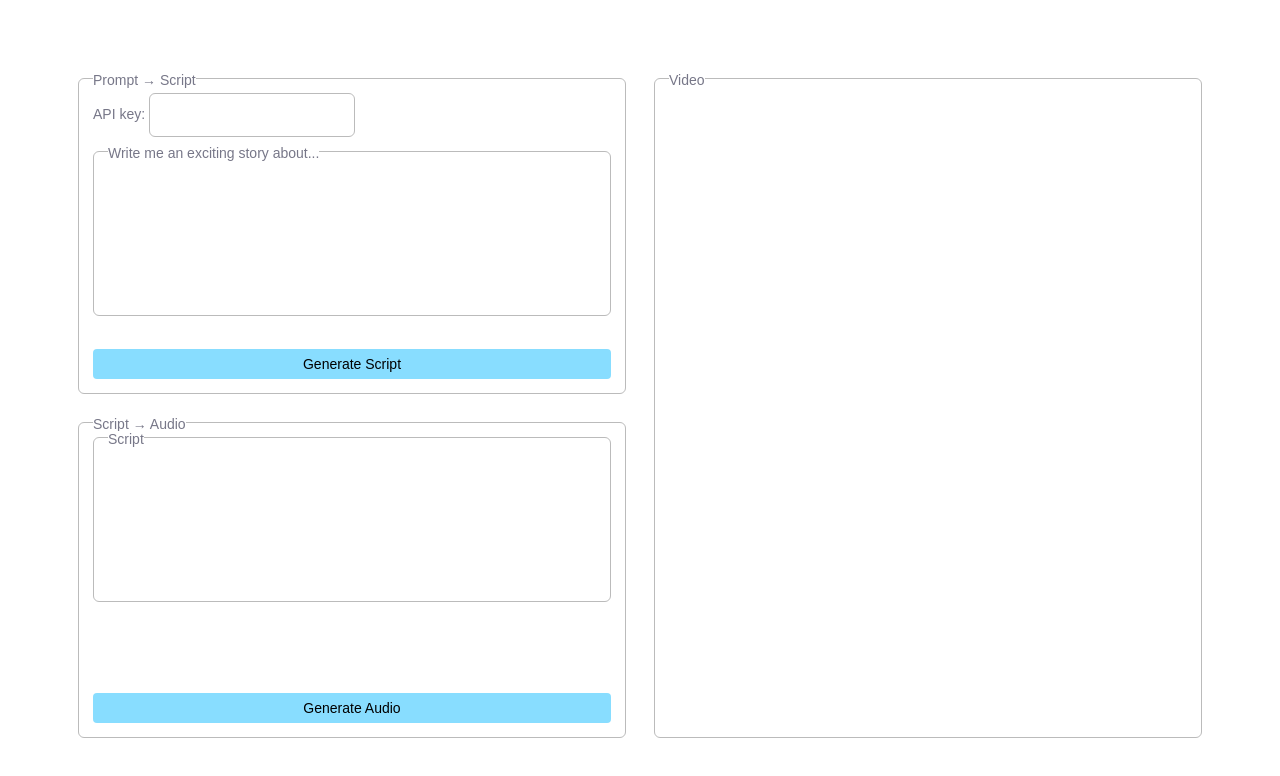
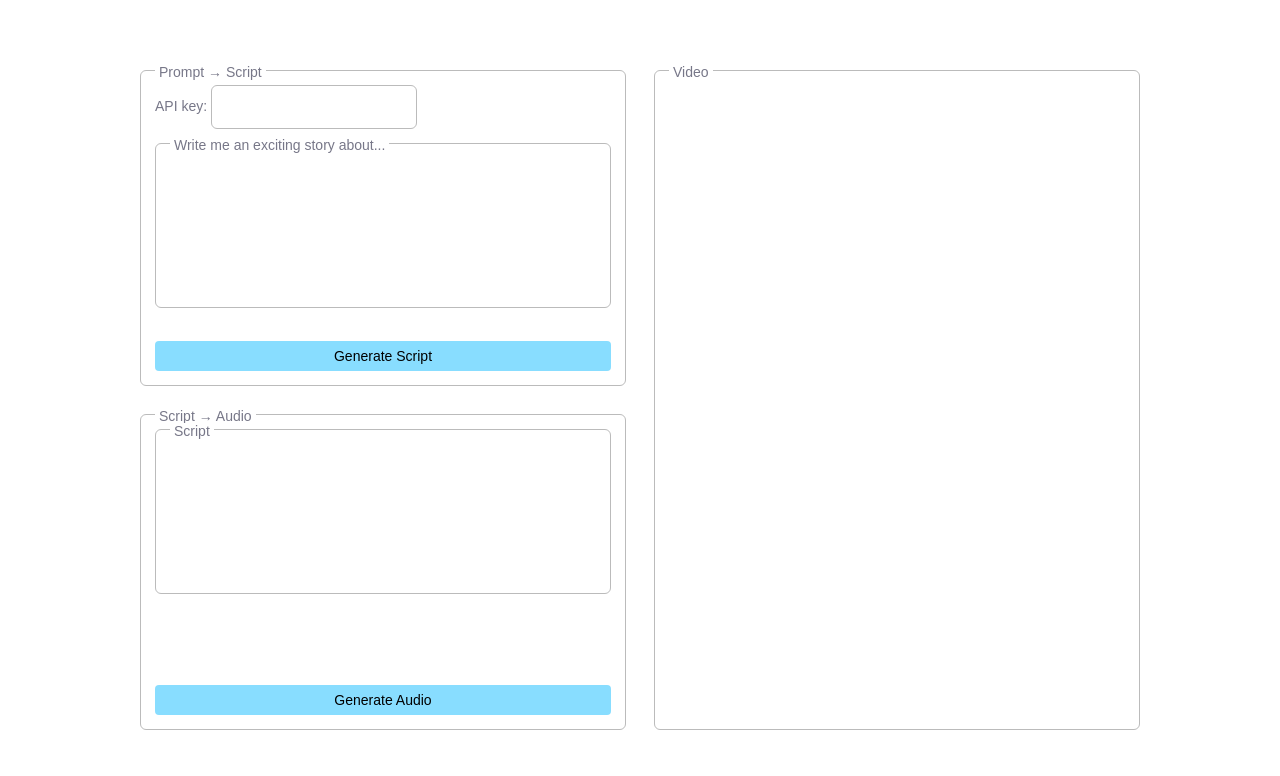
Before and after one commit to forever-experimental/AIFunnyShorts, a website: page index.html in a window 1280 px wide. Drawn offline with Linux system fonts and the light colour scheme.

Commit message:
Update index.html

```diff
--- a/index.html
+++ b/index.html
@@ -4,7 +4,7 @@
     <meta charset="UTF-8">
     <title>AI Funny Shorts Generator</title>
     <style>
-                body { display: grid; grid-template-columns: 1fr 1fr; grid-template-rows: 1fr 1fr; align-items: center; gap: 2em; justify-content: center; height: 100vh; font-family: sans-serif; font-size: 14px; padding: 5em; box-sizing: border-box; }
+        body { display: grid; grid-template-columns: 1fr 1fr; grid-template-rows: 1fr 1fr; align-items: center; gap: 2em; justify-content: center; height: 100vh; font-family: sans-serif; font-size: 14px; padding: 5em 0; margin: auto; width: 100%; max-width: 1000px; box-sizing: border-box; }
         body > div { height: 100%; width: 100%; box-sizing: border-box; }
 
         label { color: #778; }
@@ -14,7 +14,7 @@
         .border { border: 1px solid #bbb; padding: 1em; border-radius: 6px; }
 
         .headed { position: relative; }
-        .headed > label { position: absolute; top: -0.5em; left: 1em; background: white; }
+        .headed > label { position: absolute; top: -0.5em; left: 1em; background: white; padding: 0 4px; }
 
         textarea { width: 100%; resize: none; border: 0; font-family: inherit; font-size: inherit; }
 
```
